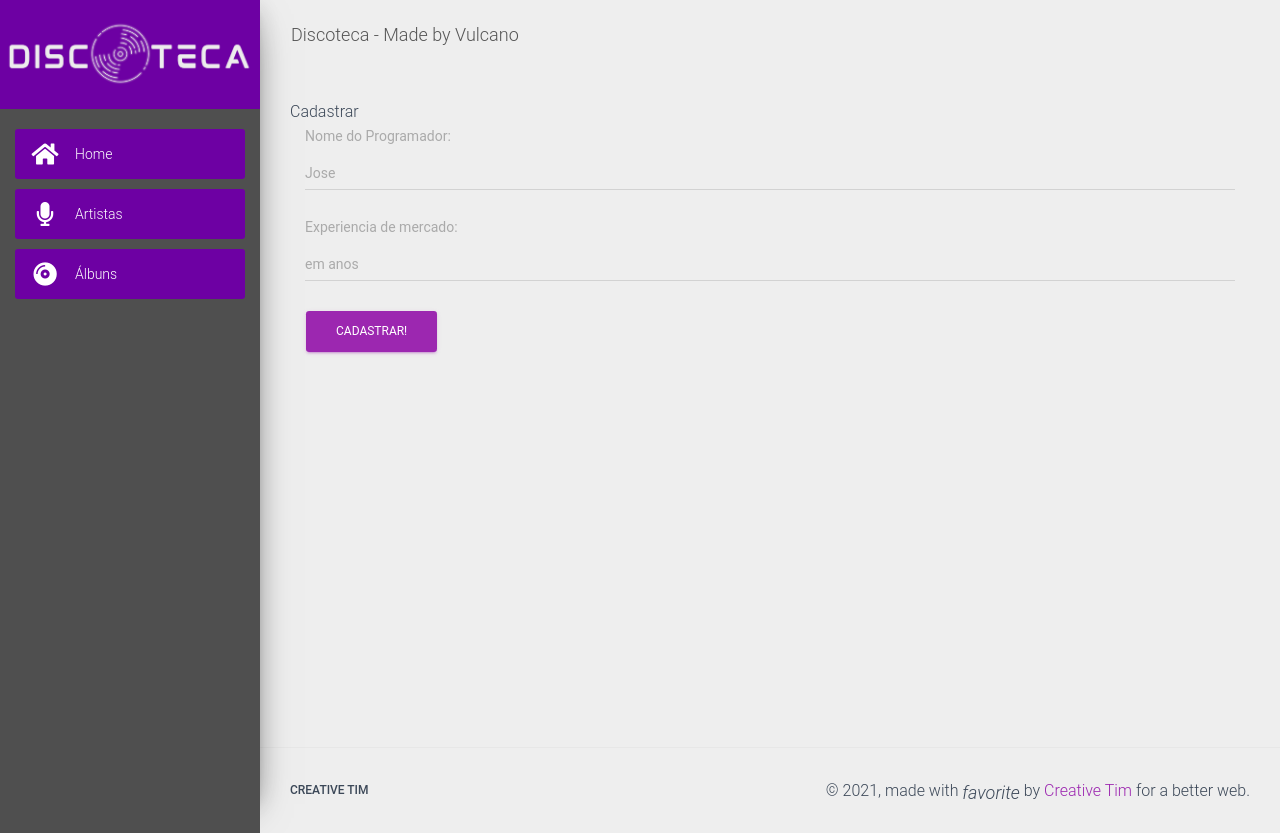
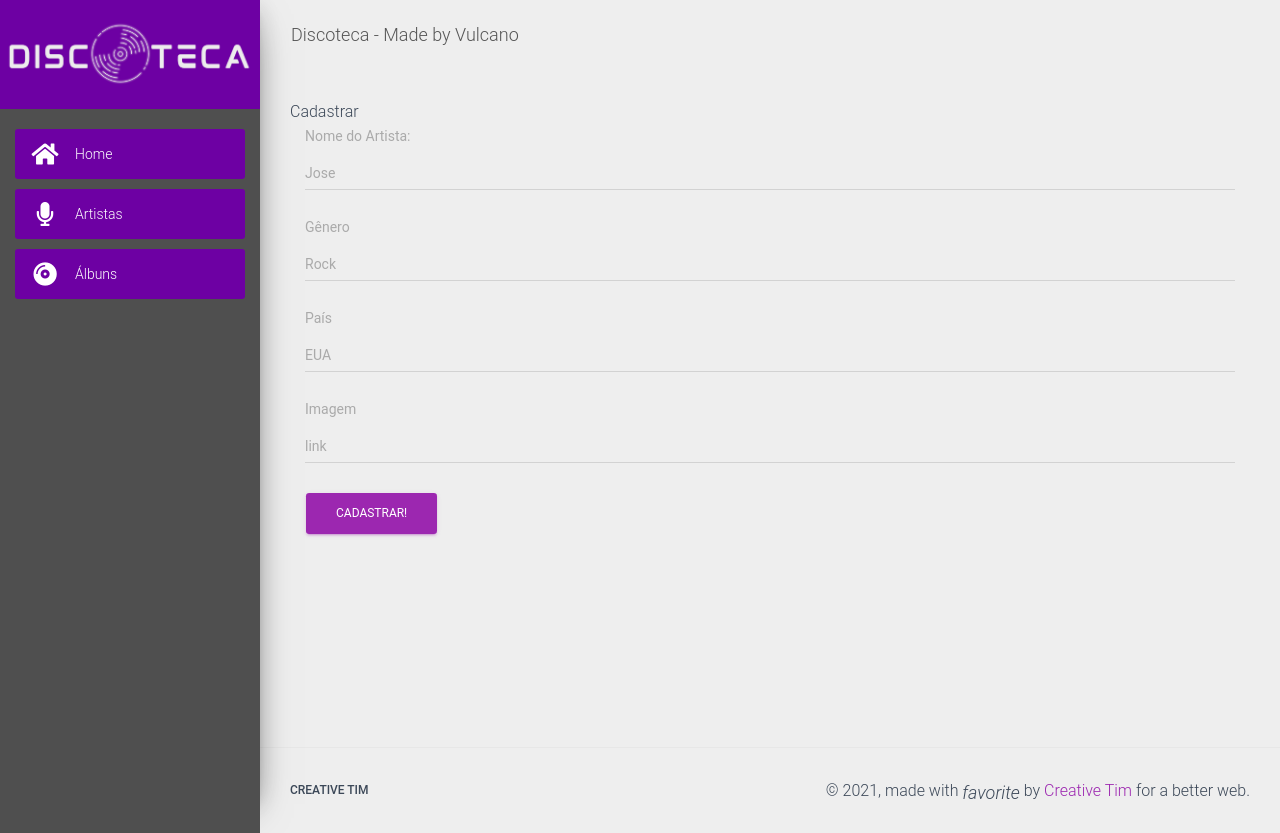
Before and after one commit to vulcano-co/discoteca, a Flask app: page /artista/cadastrar in a window 1280 px wide. Run offline with Flask 2, Linux system fonts and the light colour scheme; some libraries are stand-ins or nearby versions.

Commit message:
Alterações pagina de cadastro de artistas

```diff
--- a/discoteca/artista/templates/cadastrar_artistas.html
+++ b/discoteca/artista/templates/cadastrar_artistas.html
@@ -9,11 +9,17 @@ Discoteca-Artista
 Cadastrar
 <div class="container">
     <form action="" method="POST">
-        <label for="nome">Nome do Programador:</label>
+        <label for="nome">Nome do Artista:</label>
         <input type="text" name="nome" id="nome" class="form-control" placeholder="Jose" required=>
         <br>
-        <label for="exp">Experiencia de mercado:</label>
-        <input type="number" name="experiencia" id="exp" class="form-control" placeholder="em anos" required>
+        <label for="nome">Gênero</label>
+        <input type="text" name="genero_musical" id="genero_musical" class="form-control" placeholder="Rock" required=>
+        <br>
+        <label for="nome">País</label>
+        <input type="text" name="pais" id="pais" class="form-control" placeholder="EUA" required=>
+        <br>
+        <label for="nome">Imagem</label>
+        <input type="text" name="img" id="img" class="form-control" placeholder="link" required=>
         <br>
         <input type="submit" value="Cadastrar!" class="btn btn-primary">
     </form>
```
